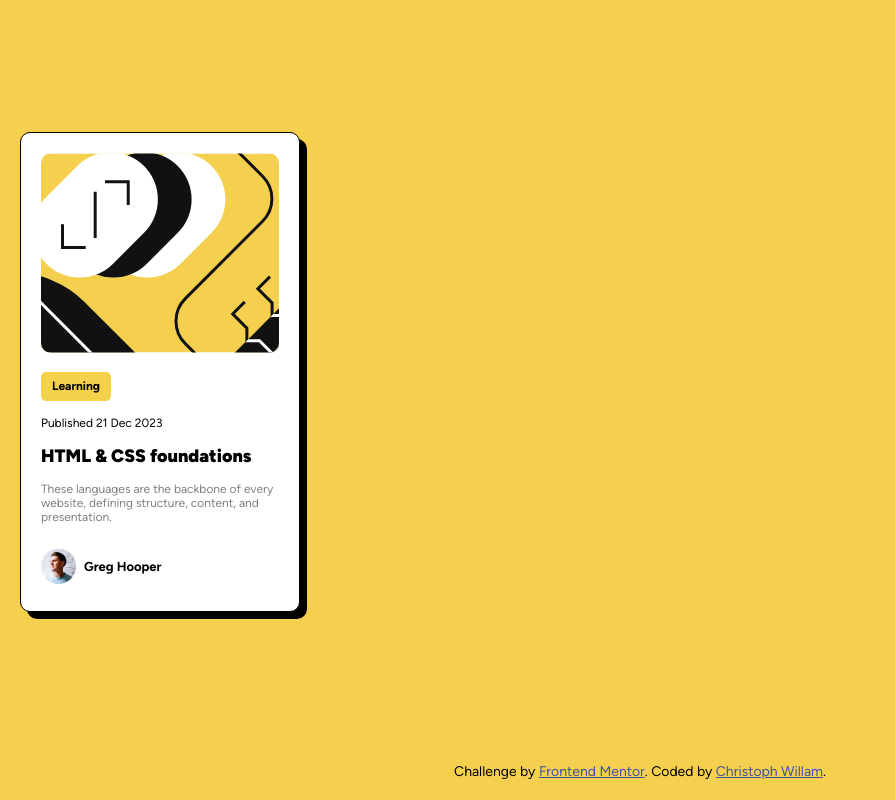
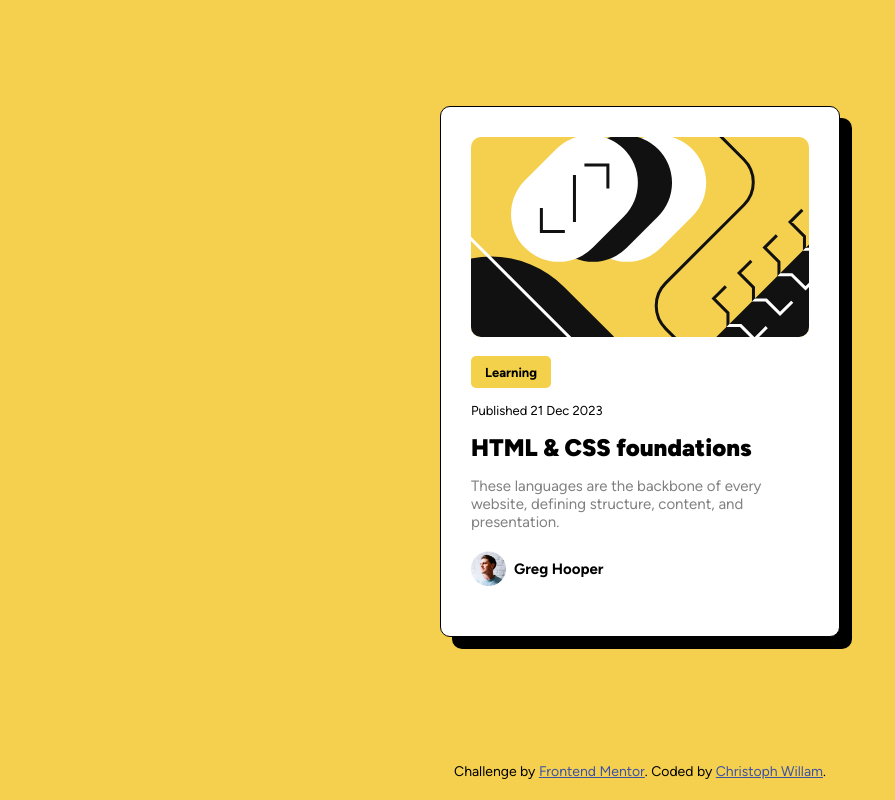
Before and after one commit to cwillam/frontend-mentor-challenges, a plain HTML site: page blog-preview-card-main/index.html in a window 1280 px wide. Shown: the whole page, without its empty margins (0-895 px from the left). Drawn offline with Linux system fonts and the light colour scheme.

Commit message:
chroe: final commit - project completed and submitted to Frontend Mentor

```diff
--- a/blog-preview-card-main/index.html
+++ b/blog-preview-card-main/index.html
@@ -14,7 +14,7 @@
     <img src="/assets/images/illustration-article.svg" alt="cover">
   <div class="tag">Learning</div>
   <div class="date">Published 21 Dec 2023</div>
-  <h1 class="headline">HTML & CSS foundations</h1>
+  <a class="headline" href="#">HTML & CSS foundations</a>
   <p class="content">These languages are the backbone of every website, defining structure, content, and presentation.</p>
   <div class="profile">
     <img class="profile-img" src="/assets/images/image-avatar.webp" alt="avatar">
--- a/blog-preview-card-main/style.css
+++ b/blog-preview-card-main/style.css
@@ -21,6 +21,8 @@ main {
     flex: 1;
     display: flex;
     align-items: center;
+    justify-content: center;
+    padding: 20px;
 }
 
 .card {
@@ -33,6 +35,7 @@ main {
     border: 1px solid black;
     box-shadow: 7px 7px 0px 0px #000000;
 }
+
 
 .card img {
     width: 100%;
@@ -60,10 +63,17 @@ main {
     font-weight: 400;
 }
 
-h1 {
-    font-size: 18px;
+.card a {
+    font-size: 14px;
     font-weight: 1000;
     margin: 15px 0;
+    text-decoration: none;
+    color: black;
+}
+
+.card a:hover {
+    cursor: pointer;
+    color:#F3D14B
 }
 
 .content {
@@ -83,7 +93,7 @@ img.profile-img {
     justify-content: flex-start;
     align-items: center;
     gap: 8px;
-    margin: 25px 0;
+    margin: 20px 0;
     font-size: 13px;
 }
 
@@ -98,3 +108,61 @@ footer {
 .attribution a {
   color: hsl(228, 45%, 44%);
 }
+
+/* Tablet ab 768px */
+@media (min-width: 768px) {
+  .card {
+    width: 340px;
+    height: 500px;
+    padding: 24px;
+    box-shadow: 10px 10px 0 0 #000000;
+  }
+
+  .card a {
+    font-size: 22px;
+  }
+
+  .content {
+    font-size: 14px;
+  }
+
+  .profile {
+    font-size: 14px;
+  }
+
+  .tag {
+    font-size: 13px;
+    width: 80px;
+    height: 32px;
+  }
+
+  .date {
+    font-size: 13px;
+  }
+}
+
+/* Desktop ab 1024px */
+@media (min-width: 1024px) {
+  main {
+    justify-content: center;
+  }
+
+  .card {
+    width: 400px;
+    height: auto; /* dynamisch, falls Inhalt wächst */
+    padding: 30px;
+    box-shadow: 12px 12px 0 0 #000000;
+  }
+
+  .card a {
+    font-size: 24px;
+  }
+
+  .content {
+    font-size: 15px;
+  }
+
+  .profile {
+    font-size: 15px;
+  }
+}
```
